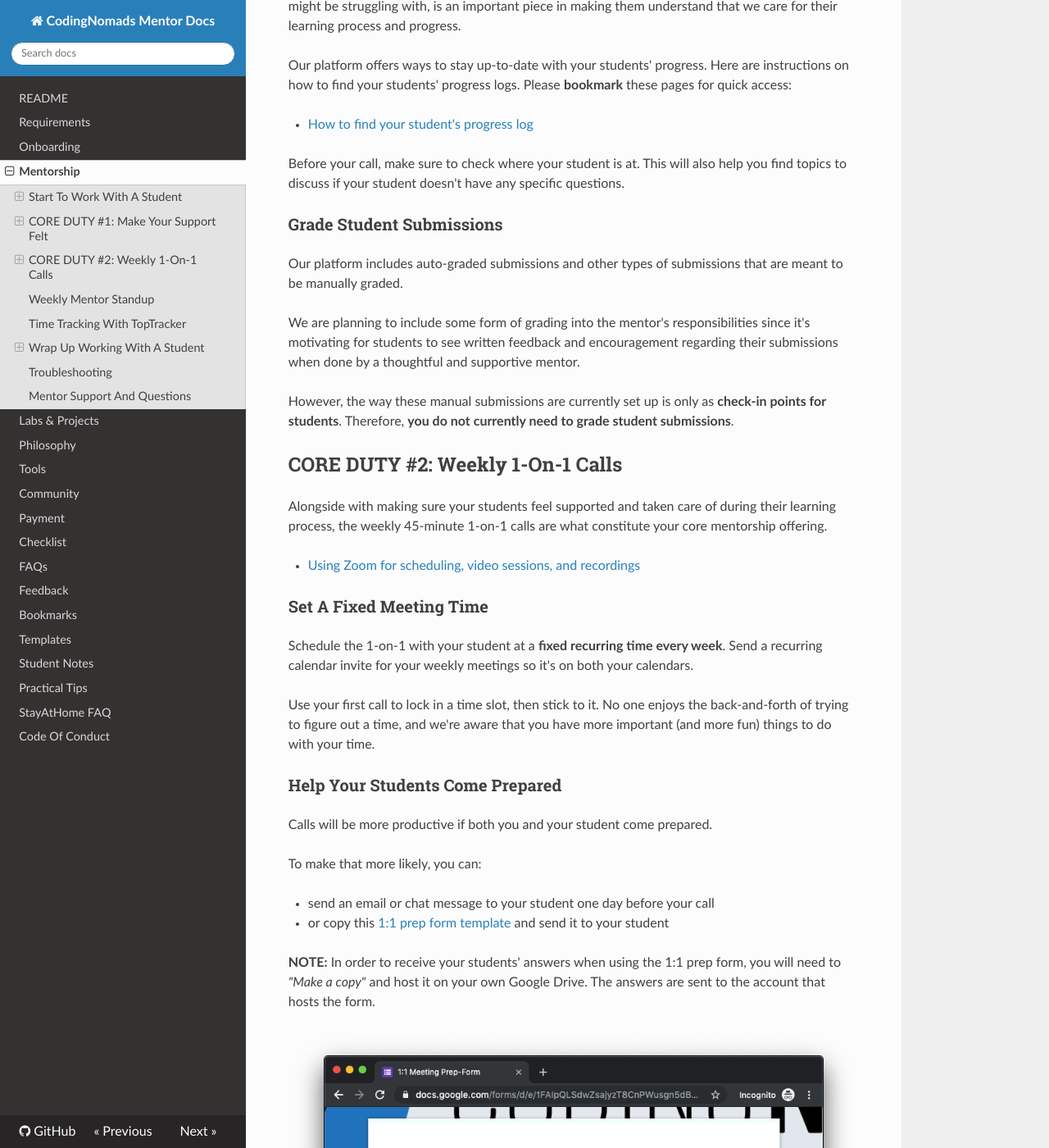
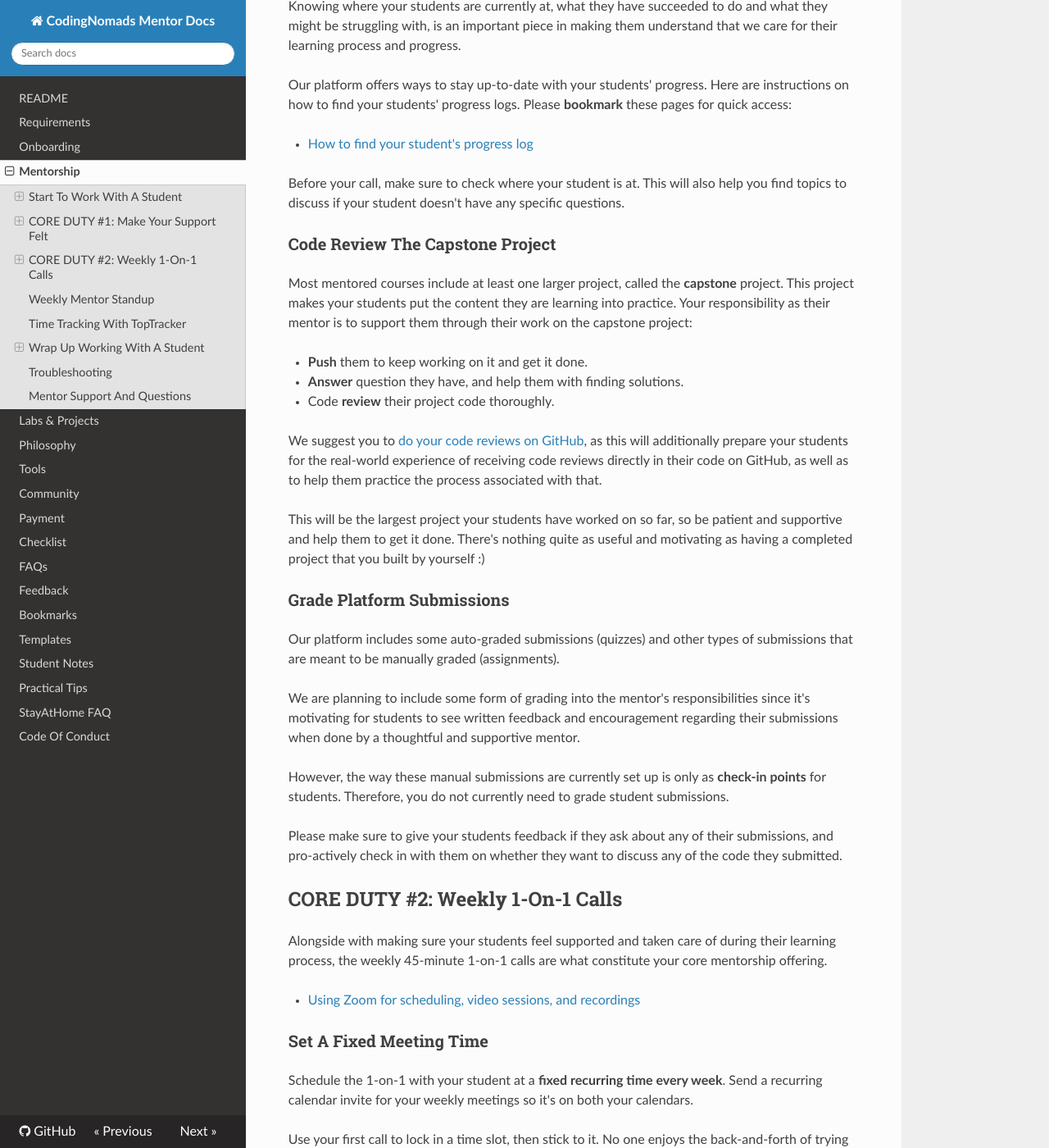
Before and after one commit to CodingNomads/mentor-docs, an MkDocs documentation site: the page built from docs/03_mentorship_process.md, in a window 1280 px wide and 1400 px high, scrolled down 3452 px. Shown: the whole window at 82% size. Built offline with MkDocs 1.6.1, drawn with Linux system fonts in a browser that asks for light colours; nearby versions of some CDN libraries; some of the changed text lies outside the part shown.

Commit message:
Add capstone and completion instructions

```diff
--- a/docs/03_mentorship_process.md
+++ b/docs/03_mentorship_process.md
@@ -76,13 +76,27 @@ Our platform offers ways to stay up-to-date with your students' progress. Here a
 
 Before your call, make sure to check where your student is at. This will also help you find topics to discuss if your student doesn't have any specific questions.
 
-### Grade Student Submissions
+### Code Review The Capstone Project
 
-Our platform includes auto-graded submissions and other types of submissions that are meant to be manually graded.
+Most mentored courses include at least one larger project, called the **capstone** project. This project makes your students put the content they are learning into practice. Your responsibility as their mentor is to support them through their work on the capstone project:
+
+- **Push** them to keep working on it and get it done.
+- **Answer** question they have, and help them with finding solutions.
+- Code **review** their project code thoroughly.
+
+We suggest you to <a href='14_tips.md#do-code-reviews-on-github' target='_blank'>do your code reviews on GitHub</a>, as this will additionally prepare your students for the real-world experience of receiving code reviews directly in their code on GitHub, as well as to help them practice the process associated with that.
+
+This will be the largest project your students have worked on so far, so be patient and supportive and help them to get it done. There's nothing quite as useful and motivating as having a completed project that you built by yourself :)
+
+### Grade Platform Submissions
+
+Our platform includes some auto-graded submissions (quizzes) and other types of submissions that are meant to be manually graded (assignments).
 
 We are planning to include some form of grading into the mentor's responsibilities since it's motivating for students to see written feedback and encouragement regarding their submissions when done by a thoughtful and supportive mentor.
 
-However, the way these manual submissions are currently set up is only as **check-in points for students**. Therefore, **you do not currently need to grade student submissions**.
+However, the way these manual submissions are currently set up is only as **check-in points** for students. Therefore, you do not currently need to grade student submissions.
+
+Please make sure to give your students feedback if they ask about any of their submissions, and pro-actively check in with them on whether they want to discuss any of the code they submitted.
 
 ## CORE DUTY #2: Weekly 1-On-1 Calls
 
@@ -179,13 +193,16 @@ To stay up-to-date with our students' progress on the organization team, we ask
 
 ### The Final Call
 
-After reviewing your student's capstone project code and letting us know that they have completed the course, you'll go on a final close-out call with your student. Similar to your intro call, this call will be a little different than your other 1:1s. Here are some helpful tips to keep in mind:
+After [reviewing your student's capstone project code](#code-review-the-capstone-project) and **letting us know** that they have completed the course, you'll go on a final close-out call with your student. Similar to your intro call, this call will be a little different than your other 1:1s. Here are some helpful tips to keep in mind:
 
 - **It's The End**: Clearly state to your student that the upcoming call will be your final call. This gives them a chance to revisit topics and assemble some questions that might still linger on their minds.
+- **Request Certificate**: Each course includes a Google form at the end that students can submit to request their completion certificate. Encourage them to fill this form if you assess that they have put in the work and completed the course.
 - **Give Pointers**: By the time your final call comes around, you will know your student's interests well, so you're encouraged to provide them with tips and suggestions on how to continue their learning journey following their interests.
 - **Ask For Satisfaction**: Ask your student if there is anything we can do to make them completely satisfied with our service. We want to provide great mentorship and we want our students to be happy and satisfied. If they have feedback and wishes, let them know we'll do our best and pass on their suggestions to us.
 - **Ask For Reviews**: Reviews are important to help others discover and trust our mentoring services. Ask your student to leave us a review on [SwitchUp](https://www.switchup.org/bootcamps/codingnomads) and [CourseReport](https://www.coursereport.com/schools/codingnomads). They can write one and copy-paste to the other service. This is extremely helpful for getting the word out and building trust for our future students.
 - **Point To Our Community**: Re-iterate that alumni of our courses are very welcome to keep asking and answering questions on our [Forum](http://forum.codingnomads.co/) and our chat community. They can keep reaching out to us and other students. We would love for them to be an active part of the CodingNomads community.
+
+Please make sure to encourage your student to submit the Google form to request a certificate of completion, if you assess that they have put in the work and completed the course. **Let us know** over chat or email that your student is ready to graduate! 🎉
 
 ## Troubleshooting
 
```
